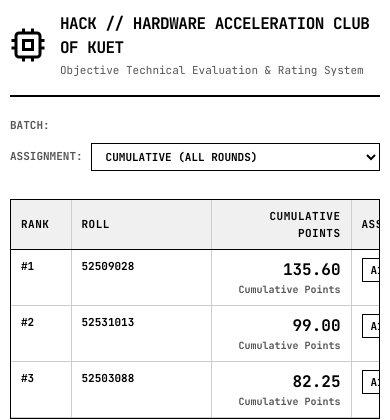
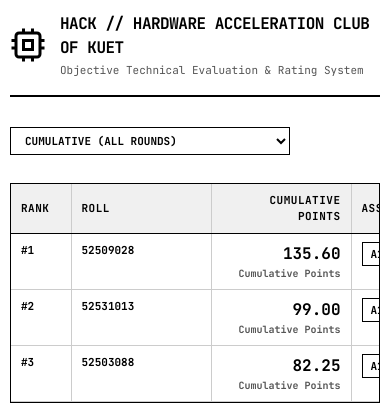
Before and after one commit to hackuet/evaluation, a Node project: template templates/assignment.pug in a window 390 px wide. Shown: the top 420 px of the page. Run offline with Node 20 templates, Linux system fonts and the light colour scheme; the template is opened without the code that fills it, so the values that code supplies are empty; some libraries are stand-ins or nearby versions.

Commit message:
fix(nav): remove BATCH and ASSIGNMENT text labels, align controls in same column on mobile, make batches horizontally scrollable and select fixed-width

```diff
--- a/a1.html
+++ b/a1.html
@@ -34,14 +34,13 @@
       </header>
       <nav class="assignment-nav" id="assignmentNav">
         <div class="nav-controls-left">
-          <div class="batch-btns-wrap"><span class="nav-label">BATCH:</span>
+          <div class="batch-btns-wrap">
             <div class="batch-btn-group" id="headerBatchBtns">
               <button class="btn btn-sm batch-btn active" type="button" data-batch="2k25">2K25</button>
             </div>
           </div>
           <div class="assignment-select-wrap">
-            <label class="nav-label" for="assignmentSelect">ASSIGNMENT:</label>
-            <select class="nav-select" id="assignmentSelect">
+            <select class="nav-select" id="assignmentSelect" aria-label="Select Assignment">
               <option value="index.html" data-scope="all">CUMULATIVE (ALL ROUNDS)</option>
               <option value="a1.html" data-scope="a1" data-batch="2k25" selected>A-01: ASSIGNMENT 1: DUAL LED, SOFTWARE PWM &amp; SONAR</option>
             </select>
--- a/index.html
+++ b/index.html
@@ -34,14 +34,13 @@
       </header>
       <nav class="assignment-nav" id="assignmentNav">
         <div class="nav-controls-left">
-          <div class="batch-btns-wrap"><span class="nav-label">BATCH:</span>
+          <div class="batch-btns-wrap">
             <div class="batch-btn-group" id="headerBatchBtns">
               <button class="btn btn-sm batch-btn active" type="button" data-batch="2k25">2K25</button>
             </div>
           </div>
           <div class="assignment-select-wrap">
-            <label class="nav-label" for="assignmentSelect">ASSIGNMENT:</label>
-            <select class="nav-select" id="assignmentSelect">
+            <select class="nav-select" id="assignmentSelect" aria-label="Select Assignment">
               <option value="index.html" data-scope="all" selected>CUMULATIVE (ALL ROUNDS)</option>
               <option value="a1.html" data-scope="a1" data-batch="2k25">A-01: ASSIGNMENT 1: DUAL LED, SOFTWARE PWM &amp; SONAR</option>
             </select>
--- a/style.css
+++ b/style.css
@@ -118,20 +118,20 @@
   font-size: 11px;
   font-weight: 700;
   flex-shrink: 0;
-}
-
-.batch-btns-wrap .nav-label,
-.assignment-select-wrap .nav-label {
-  color: var(--fg-muted);
-  font-size: 11px;
-  font-family: var(--font-mono);
-  font-weight: 700;
+  min-width: 0;
+  max-width: 100%;
+  overflow-x: auto;
+  overflow-y: hidden;
   white-space: nowrap;
+  -webkit-overflow-scrolling: touch;
+  scrollbar-width: thin;
 }
 
 .batch-btn-group {
   display: inline-flex;
+  align-items: center;
   gap: 4px;
+  flex-shrink: 0;
 }
 
 .batch-btn {
@@ -205,8 +205,8 @@
   font-size: 11px;
   font-weight: 700;
   cursor: pointer;
-  min-width: 220px;
-  max-width: 440px;
+  width: 280px;
+  max-width: 100%;
   text-overflow: ellipsis;
   white-space: nowrap;
 }
@@ -801,7 +801,7 @@
     margin-bottom: 2px;
   }
 
-  select, input[type="text"] {
+  select:not(.nav-select), input[type="text"] {
     width: 100% !important;
     padding: 8px 10px;
     font-size: 13px;
@@ -956,22 +956,26 @@
 
   .batch-btns-wrap {
     flex-shrink: 0;
+    max-width: 100%;
+    overflow-x: auto;
+    overflow-y: hidden;
+    white-space: nowrap;
+    -webkit-overflow-scrolling: touch;
+    scrollbar-width: thin;
   }
 
   .assignment-select-wrap {
-    flex: 1;
-    display: flex;
+    flex: 0 0 auto;
+    display: inline-flex;
     align-items: center;
-    gap: 8px;
     min-width: 0;
   }
 
   .nav-select,
   #assignmentSelect {
-    flex: 1;
-    width: 100%;
-    min-width: 0;
+    width: 280px;
     max-width: 100%;
+    flex: none;
   }
 
   .nav-controls-right {
@@ -1003,7 +1007,7 @@
 
   .nav-controls-left {
     flex-direction: column;
-    align-items: stretch;
+    align-items: flex-start;
     gap: 8px;
     width: 100%;
   }
@@ -1012,12 +1016,35 @@
     display: flex;
     align-items: center;
     justify-content: flex-start;
-    gap: 8px;
+    gap: 4px;
     width: 100%;
+    max-width: 100%;
+    overflow-x: auto;
+    overflow-y: hidden;
+    white-space: nowrap;
+    -webkit-overflow-scrolling: touch;
+    scrollbar-width: thin;
+    padding-bottom: 2px;
+  }
+
+  .batch-btn-group {
+    display: inline-flex;
+    gap: 4px;
+    flex-shrink: 0;
   }
 
   .assignment-select-wrap {
-    width: 100%;
+    width: auto;
+    max-width: 100%;
+    display: flex;
+    justify-content: flex-start;
+  }
+
+  .nav-select,
+  #assignmentSelect {
+    width: 280px;
+    max-width: 100%;
+    flex: none;
   }
 
   .nav-controls-right {
--- a/templates/partials/nav.pug
+++ b/templates/partials/nav.pug
@@ -1,13 +1,11 @@
 nav.assignment-nav#assignmentNav
   .nav-controls-left
     .batch-btns-wrap
-      span.nav-label BATCH:
       .batch-btn-group#headerBatchBtns
         each b in batches || [{id: '2k25', name: '2k25'}]
           button.btn.btn-sm.batch-btn(type="button" data-batch=b.id class=(b.id === activeBatch ? 'active' : ''))= b.id.toUpperCase()
     .assignment-select-wrap
-      label.nav-label(for="assignmentSelect") ASSIGNMENT:
-      select.nav-select#assignmentSelect
+      select.nav-select#assignmentSelect(aria-label="Select Assignment")
         option(value="index.html" data-scope="all" selected=(pageType === 'cumulative')) CUMULATIVE (ALL ROUNDS)
         each a in (assignments || []).filter(a => !activeBatch || !a.batch || a.batch === activeBatch)
           option(value=`${a.id}.html` data-scope=a.id data-batch=a.batch selected=(assignmentId === a.id))= `${a.code}: ${a.title.toUpperCase()}`
```
